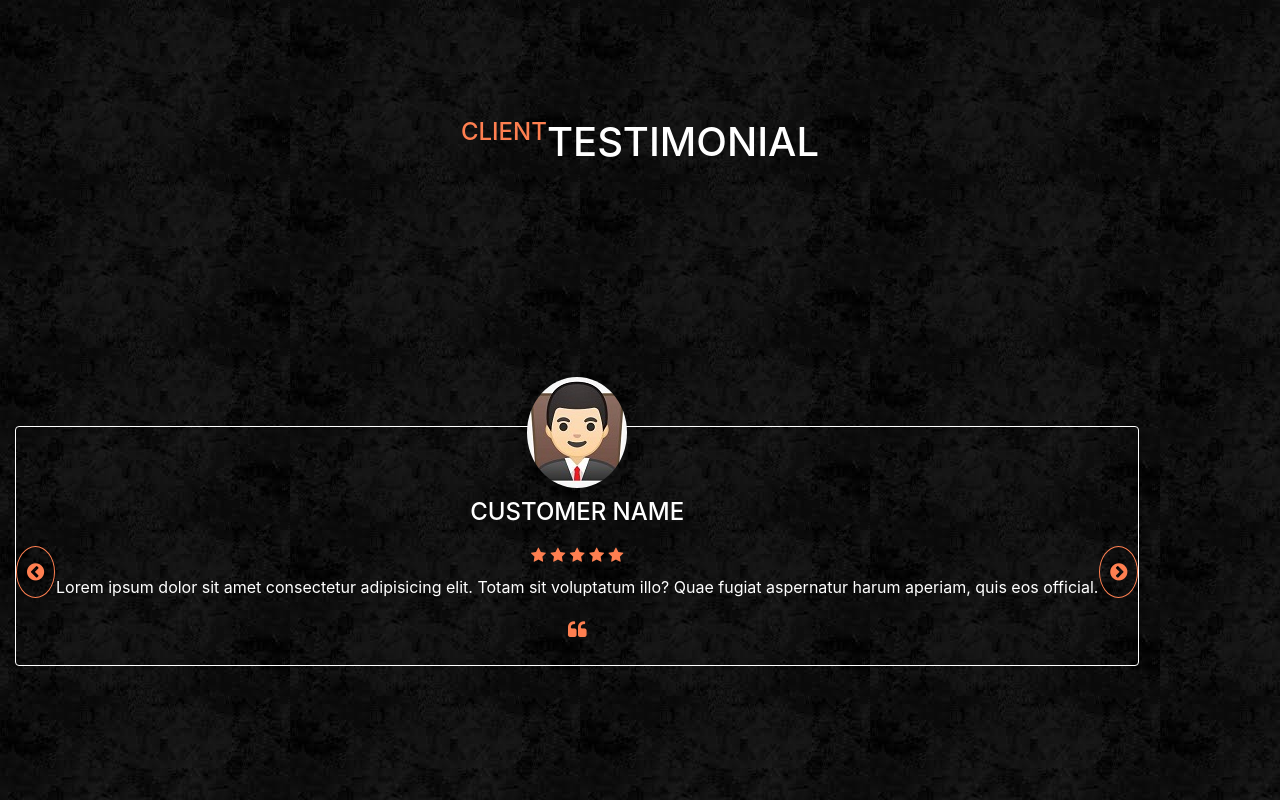
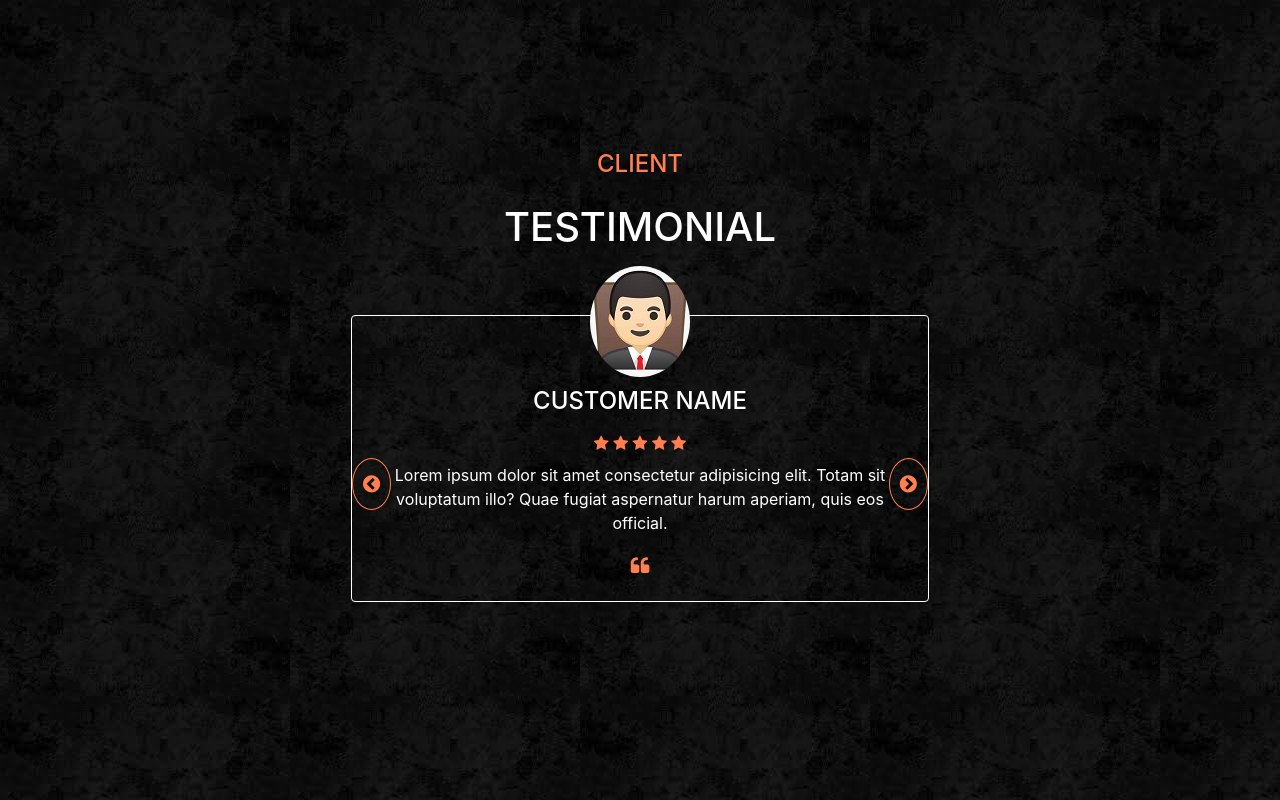
Before and after one commit to mosganda/testimonial, a plain HTML site: page index.html in a window 1280 px wide. Drawn offline with nearby package versions, Linux system fonts and the light colour scheme.

Commit message:
added some margin and padding to divs

```diff
--- a/index.html
+++ b/index.html
@@ -14,14 +14,13 @@
 
 <div class = "container-fluid">
     <div class = "row max-height align-items-center">
-        <div class="col-sm-10 mx-auto">
+        <div class="col-sm-10 mx-auto col-md-6">
 
-            <div class="row justify-content-center">
-                <h4 class="title-heading text-uppercase">client</h4>
-                <h1 class="title-subheading text-uppercase">testimonial</h1>
-            </div>
-        </div>
-        <div class ="card my-3 text-center customer-card">
+                    <h4 class="title-heading text-uppercase text-center">client</h4>
+                <h1 class="title-subheading text-uppercase text-center p-3">testimonial</h1>
+
+
+                <div class ="card my-5 mx-3 text-center customer-card">
                     <img src ="images/emoji1.jpg" id="customer-img" class="img-card mx-auto" alt="">
                     <h4 id ="customer-name" class="text-uppercase">Customer Name</h4>
                     <div class ="review-icons my-2">
@@ -51,6 +50,9 @@
                     <a href="#" class="btn btnNext"><i class="fa fa-chevron-circle-right" aria-hidden="true"></i></a>
                 </div>
             </div>
+
+        </div>
+
 </div>
     <script src ="app.js"></script>
 </body>
--- a/style.css
+++ b/style.css
@@ -16,7 +16,7 @@
     padding-left: 40px;
     padding-right: 40px;
     position: relative;
-    margin: 0 15px;
+
 }
 .img-card {
     border-radius: 50%;
```
Lines whose indentation alone changed are shown as unchanged.
